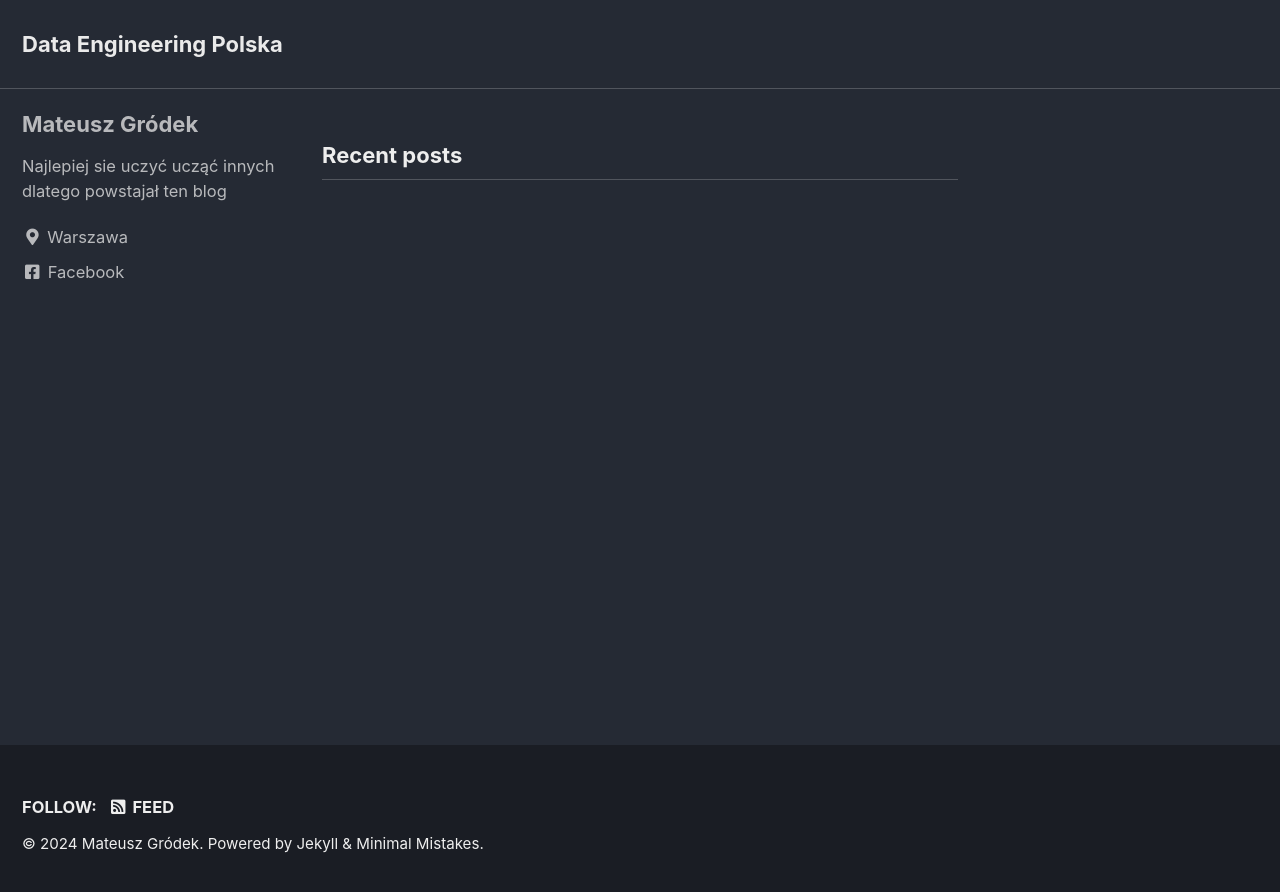
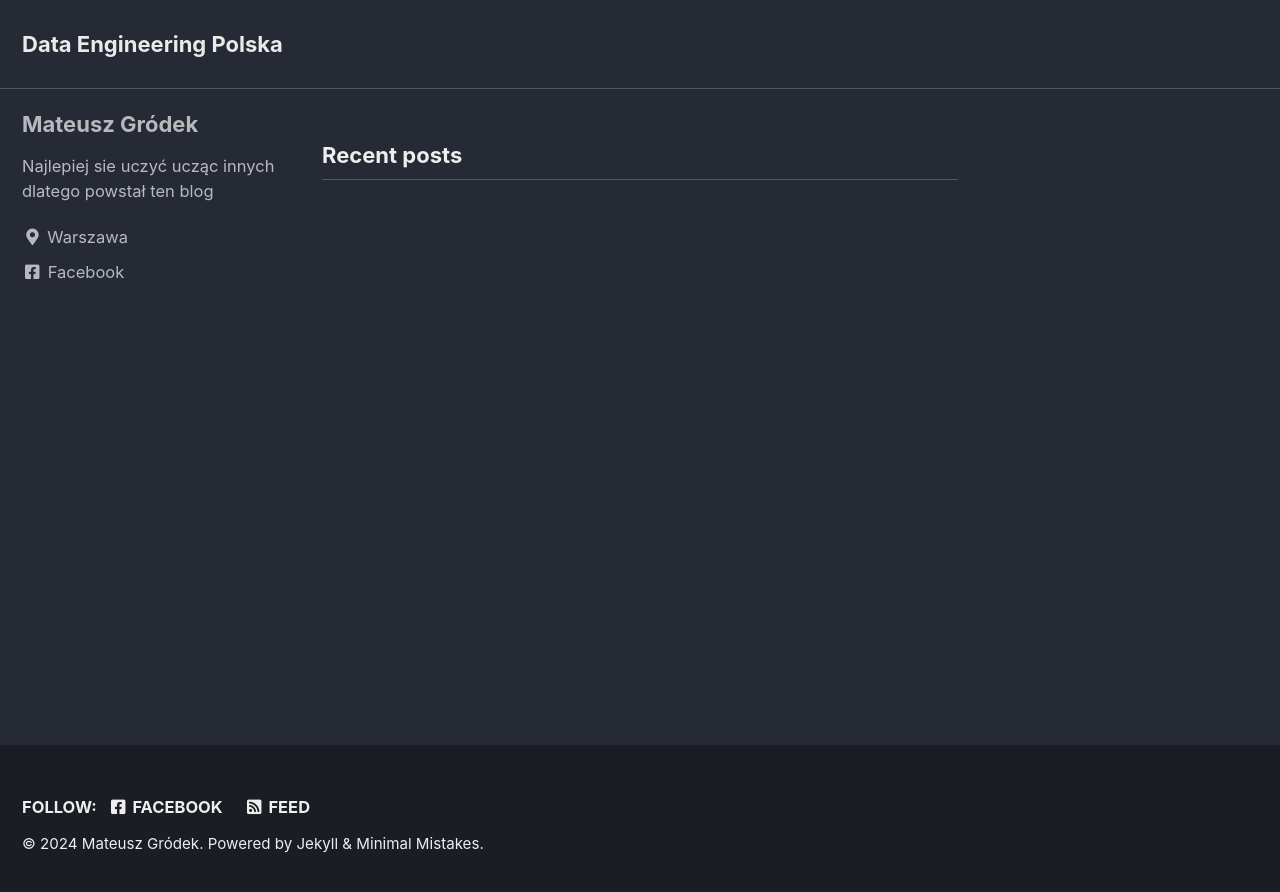
Before and after one commit to mateusz-grodek/mateusz-grodek.github.io, a Jekyll site: the page built from index.html, in a window 1280 px wide. Shown: the top 892 px of the page. Built offline with Jekyll 4.4.1, drawn with Linux system fonts in a browser that asks for light colours; cached includes are drawn as plain includes; the list of posts is cut into pages by our own code.

Commit message:
Update _config.yml

```diff
--- a/_config.yml
+++ b/_config.yml
@@ -10,7 +10,7 @@
 # Review documentation to determine if you should use `theme` or `remote_theme`
 # https://mmistakes.github.io/minimal-mistakes/docs/quick-start-guide/#installing-the-theme
 
-# theme                  : "minimal-mistakes-jekyll"
+theme                    : "minimal-mistakes-jekyll"
 # remote_theme           : "mmistakes/minimal-mistakes"
 minimal_mistakes_skin    :  "dark" #, "default" , "air", "aqua", "contrast", "dirt", "neon", "mint", "plum", "sunrise"
 
@@ -106,7 +106,7 @@ analytics:
 author:
   name             : "Mateusz Gródek"
   avatar           : # path of avatar image, e.g. "/assets/images/bio-photo.jpg"
-  bio              : "Najlepiej sie uczyć ucząć innych dlatego powstajał ten blog"
+  bio              : "Najlepiej sie uczyć ucząc innych dlatego powstał ten blog"
   location         : "Warszawa"
   email            :
   links:
@@ -137,7 +137,7 @@ footer:
       # url:
     - label: "Facebook"
       icon: "fab fa-fw fa-facebook-square"
-      # url:
+      url: "https://www.facebook.com/groups/dataengineeringpolska"
     - label: "GitHub"
       icon: "fab fa-fw fa-github"
       # url:
```
